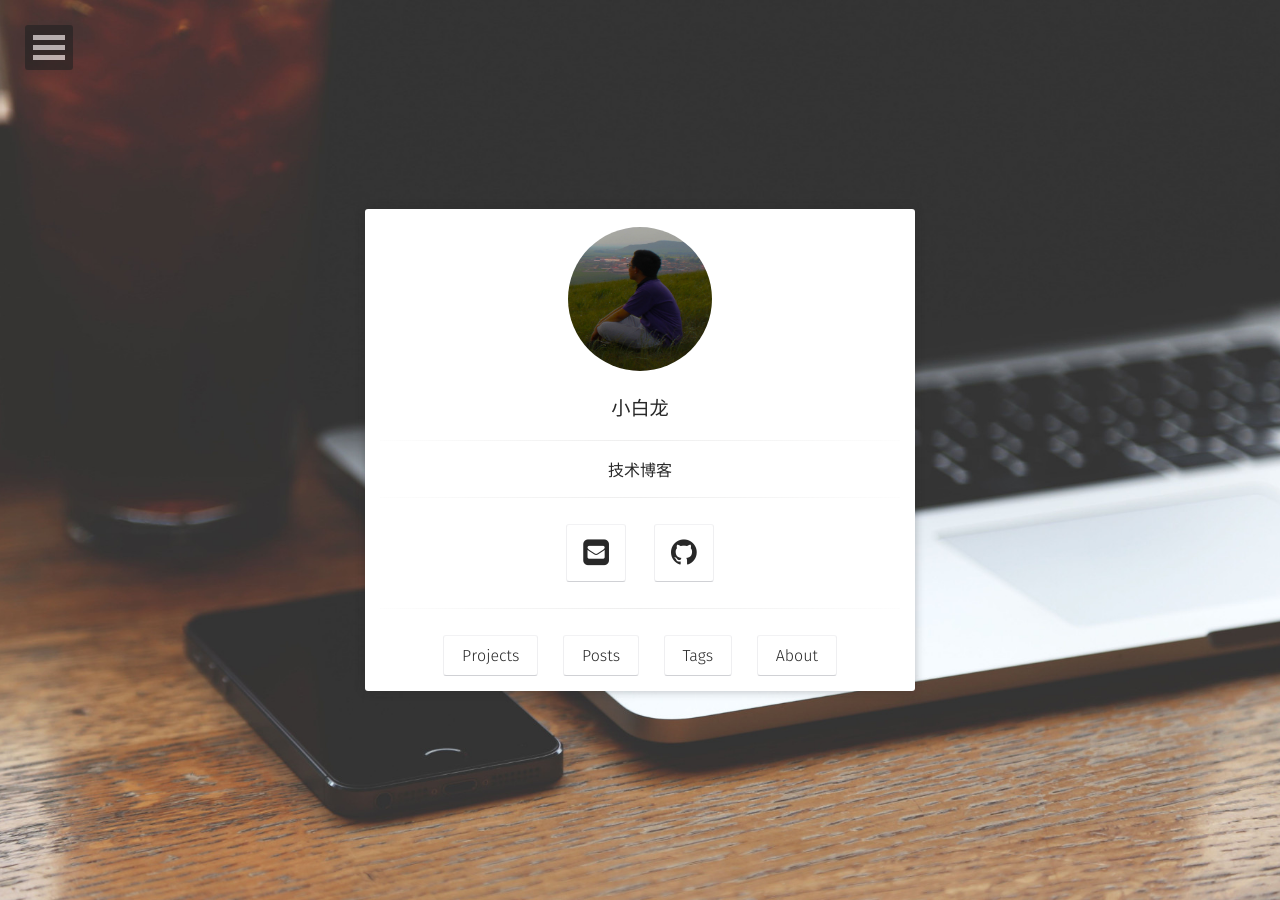
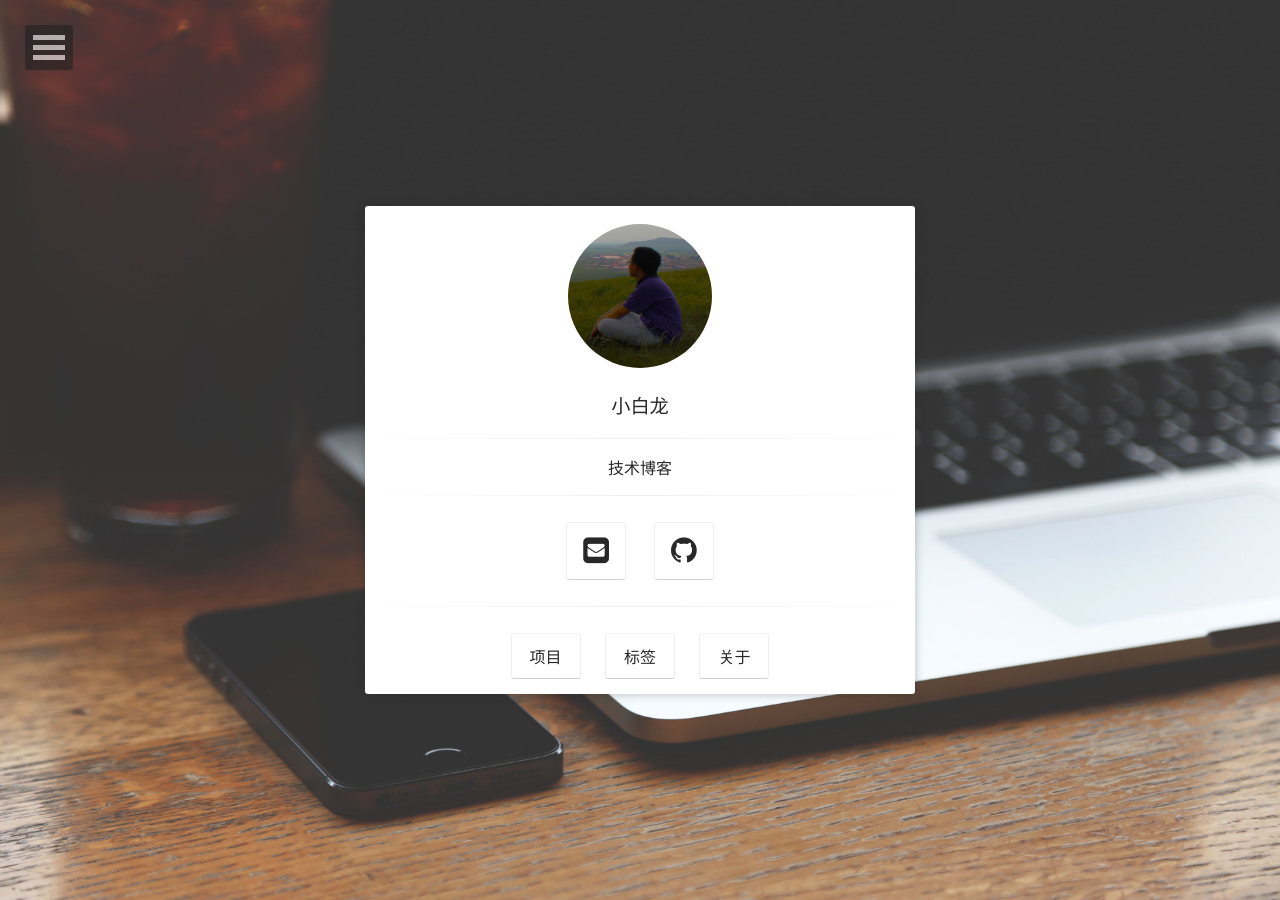
Before and after one commit to xiaobailong/gaoqingyue.github.io, a Jekyll site: the page built from index.html, in a window 1280 px wide. Built offline with Jekyll 4.4.1, drawn with Linux system fonts in a browser that asks for light colours; some web fonts are replaced.

Commit message:
change to zh

```diff
--- a/_includes/nav.html
+++ b/_includes/nav.html
@@ -19,7 +19,7 @@
             noreferrer"{% endif %}>{{ link.title }}</a></li>
         {% endfor %}
         <li>
-            <a href="#">About</a>
+            <a href="#">关于</a>
             <ul class="dl-submenu">
                 <li>
                     <img src="{{ site.url }}/{{ site.logo }}" alt="{{ site.title }} photo" class="author-photo">
--- a/_layouts/home.html
+++ b/_layouts/home.html
@@ -33,16 +33,16 @@ layout: compress
                   <hr class="hr-line">
                   <h3 class="title">
                       <a class="btn zoombtn" href="{{ site.url }}/projects">
-                          Projects
+                          项目
                       </a>
-                      <a class="btn zoombtn" href="{{ site.url }}/posts">
-                          Posts
-                      </a>
+                      <!--<a class="btn zoombtn" href="{{ site.url }}/posts">-->
+                          <!--Posts-->
+                      <!--</a>-->
                       <a class="btn zoombtn" href="{{ site.url }}/tags">
-                          Tags
+                          标签
                       </a>
                       <a class="btn zoombtn" href="{{ site.url }}/about">
-                         About
+                         关于
                       </a>
                  </h3>
             </div>
```
Also changed, not shown: other parts of _includes/nav.html (+1 -1 lines), _data/navigation.yml (+2 -5 lines).
